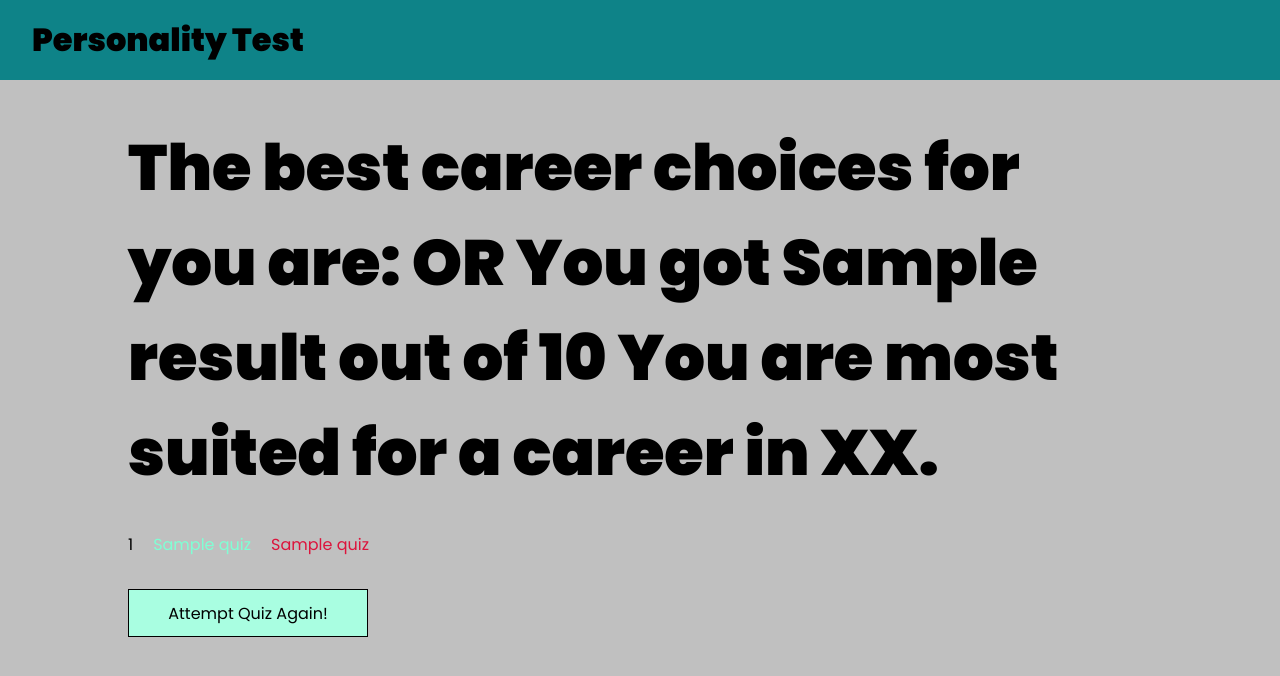
After one commit to osamudiamenojo/career_wise, a Flask app: template templates/result.html in a window 1280 px wide. The commit adds this page. Shown: the top 676 px of the page. Run offline with Flask 3, Linux system fonts and the light colour scheme; the template is opened without the code that fills it: most values are stand-ins (such as "Sample title", 1, 10 or a date in 2020).

Commit message:
Added profiling templates

```diff
--- a/static/style.css
+++ b/static/style.css
@@ -356,7 +356,120 @@ nav .fa {
    transition: 0s;
 }
 
+*{
+   margin: 0;
+   padding: 0;
+   box-sizing: border-box;
+   font-family: 'Poppins', sans-serif;
+   color: black;
+}
 
+body{
+   background-color: #C0C0C0;
+}
+
+main{
+   max-width: 1280px;
+   width: 80%;
+   margin: auto;
+}
+
+
+header{
+   background-color: #0e8388;
+   height: 10vh;
+   display: flex;
+   align-items: center;
+   margin-bottom: 5vh;
+}
+
+header h1{
+   margin-left: 2rem;
+}
+
+.question{
+   padding: 16px;
+   border: 1px solid #8596A0;
+   margin-bottom: 32px;
+
+}
+
+.question-title{
+   margin-left: 4px;
+   font-weight: 400;
+   font-size: 1.5rem;
+
+}
+
+.question-form{
+   border: 1px solid #8596A0;
+   padding: 16px;
+   display: flex;
+   flex-direction: column;
+}
+
+
+.question-form h1{
+   text-align: center;
+   margin: 2rem 0;
+}
+
+.question-option{
+   display: flex;
+   align-items: center;
+}
+
+.question-option label{
+   display: flex;
+   margin-left: 1rem;
+}
+
+.submit-button{
+   margin: 48px 0px;
+   width: 250px;
+   height: 50px;
+   background-color: #0e8388;
+   color: black;
+}
+
+
+.result{
+   margin-bottom: 2rem;
+   font-size: 4rem;
+}
+
+.answer {
+   display: flex;
+   margin-bottom: .5rem;
+}
+
+.answers {
+   display: flex;
+}
+
+.green {
+   color: aquamarine;
+   margin-left: 20px;
+}
+
+.red {
+   color: crimson;
+   margin-left: 20px;
+}
+
+.play-link{
+   display: flex;
+   align-items: center;
+   justify-content: center;
+   text-decoration: none;
+   width: 15rem;
+   height: 3rem;
+
+   margin-top: 2rem;
+   color: black;
+   border: 1px solid black;
+   background-color: rgb(169, 254, 225);
+}
 
 
 
--- /dev/null
+++ b/templates/result.html
@@ -0,0 +1,46 @@
+<!DOCTYPE html>
+<html lang="en">
+<head>
+    <meta charset="UTF-8">
+    <meta http-equiv="X-UA-Compatible" content="IE=edge">
+    <meta name="viewport" content="width=device-width, initial-scale=1.0">
+    <title>Career Wise Personality Test</title>
+    <link rel="preconnect" href="https://fonts.googleapis.com">
+    <link rel="preconnect" href="https://fonts.gstatic.com" crossorigin>
+    <link href="https://fonts.googleapis.com/css2?family=Poppins:ital,wght@0,400;0,900;1,700&display=swap" rel="stylesheet">
+    <link rel="stylesheet" href="{{ url_for('static', filename='style.css') }}">
+</head>
+<body>
+    <header>
+        <h1>Personality Test</h1>
+    </header>
+
+    <main>
+        <h1 class="result"> The best career choices for you are: OR You got {{ result }} out of {{ total }} You are most suited for a career in XX. </h1>
+
+        {% for q in quiz %}
+
+        <div class="answer">
+            <div class="answer-title">{{ q[0] }}</div>
+
+            <div class="answers">
+
+                {% if q[1] == q[2] %}
+                <div class="answers-correct green">{{ q[1] }}</div>
+                {% else %}
+                <div class="answers-correct green">{{ q[1] }}</div>
+                <div class="answers-user red"> {{ q[2] }}</div>
+                {% endif %}
+            </div>
+        </div>
+
+
+        {% endfor %}
+        <a class="play-link" href="{{ url_for('index') }}">Attempt Quiz Again!</a>
+    </main>
+
+    <footer>
+
+    </footer>
+</body>
+</html>
```
Also changed, not shown: design/design.css (added, +55 -0 lines), design/design.html (added, +126 -0 lines), templates/personality.html (added, +44 -0 lines).
